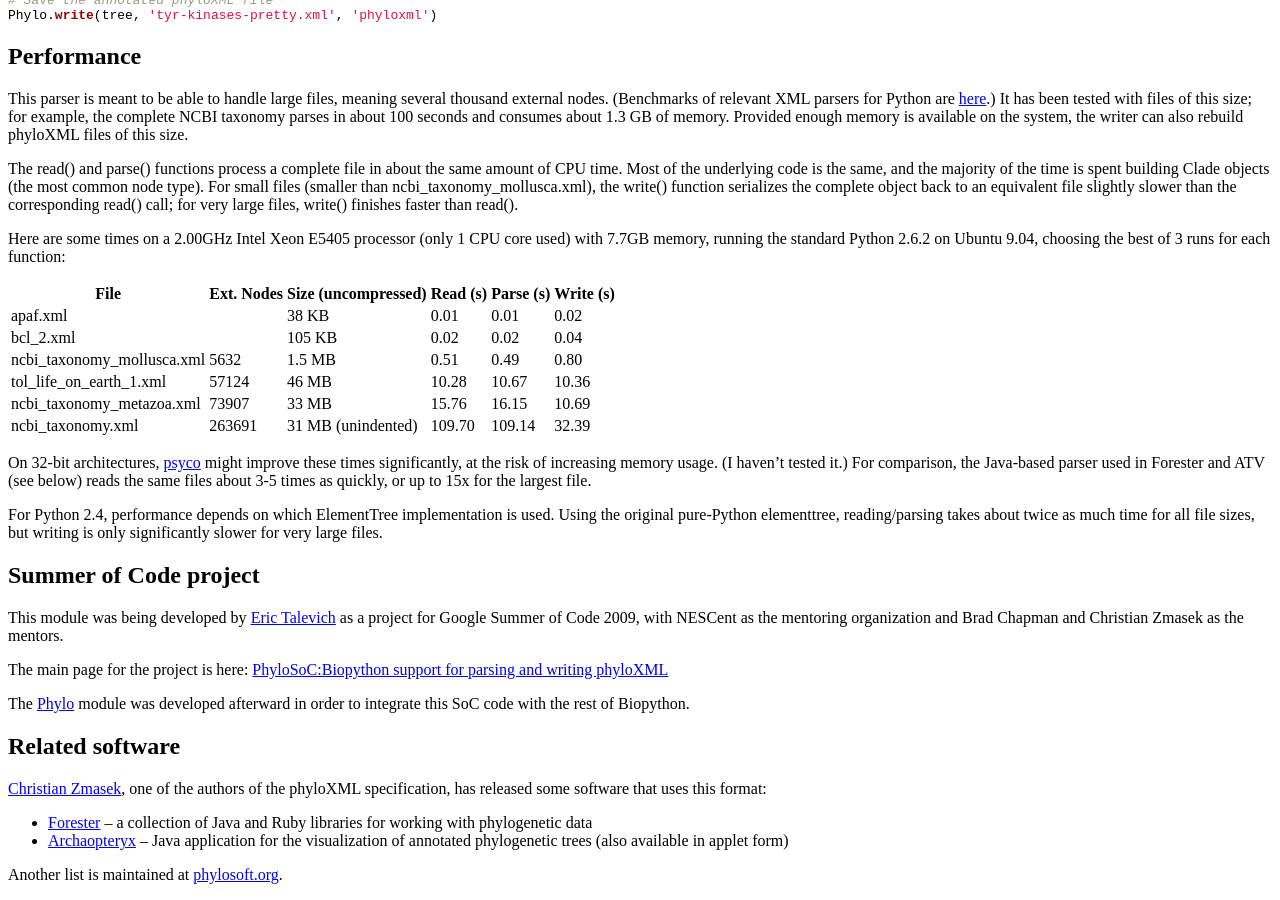
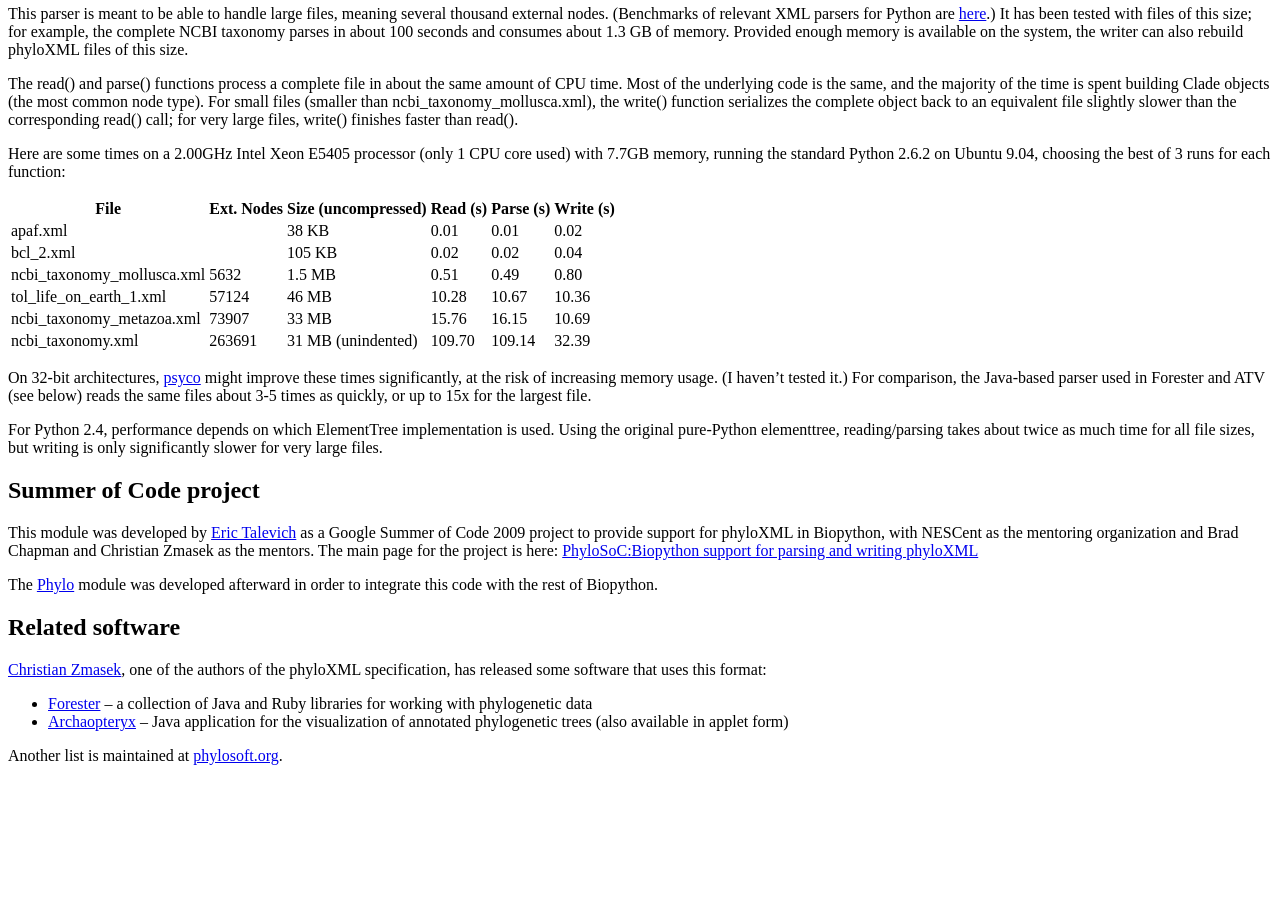
Before and after one commit to biopython/biopython.github.io, a Jekyll site: the page built from wiki/PhyloXML.md, in a window 1280 px wide and 900 px high, scrolled down 4094 px. Built offline with Jekyll 4.4.1, drawn with Linux system fonts in a browser that asks for light colours; after the commit the page ends 4875 px from its top, so only the background shows below that; some of the changed text lies outside the part shown.

```diff
--- a/wiki/PhyloXML.md
+++ b/wiki/PhyloXML.md
@@ -386,17 +379,16 @@ significantly slower for very large files.
 Summer of Code project
 ----------------------
 
-This module was being developed by [Eric
-Talevich](User%3AEricTalevich "wikilink") as a project for Google Summer
-of Code 2009, with NESCent as the mentoring organization and Brad
-Chapman and Christian Zmasek as the mentors.
-
-The main page for the project is here: [PhyloSoC:Biopython support for
-parsing and writing
+This module was developed by [Eric
+Talevich](User%3AEricTalevich "wikilink") as a Google Summer of Code
+2009 project to provide support for phyloXML in Biopython, with NESCent
+as the mentoring organization and Brad Chapman and Christian Zmasek as
+the mentors. The main page for the project is here: [PhyloSoC:Biopython
+support for parsing and writing
 phyloXML](https://www.nescent.org/wg_phyloinformatics/PhyloSoC:Biopython_support_for_parsing_and_writing_phyloXML)
 
 The [Phylo](Phylo "wikilink") module was developed afterward in order to
-integrate this SoC code with the rest of Biopython.
+integrate this code with the rest of Biopython.
 
 Related software
 ----------------
```
Also changed, not shown: other parts of wiki/PhyloXML.md (+5 -12 lines), 1 other file.
